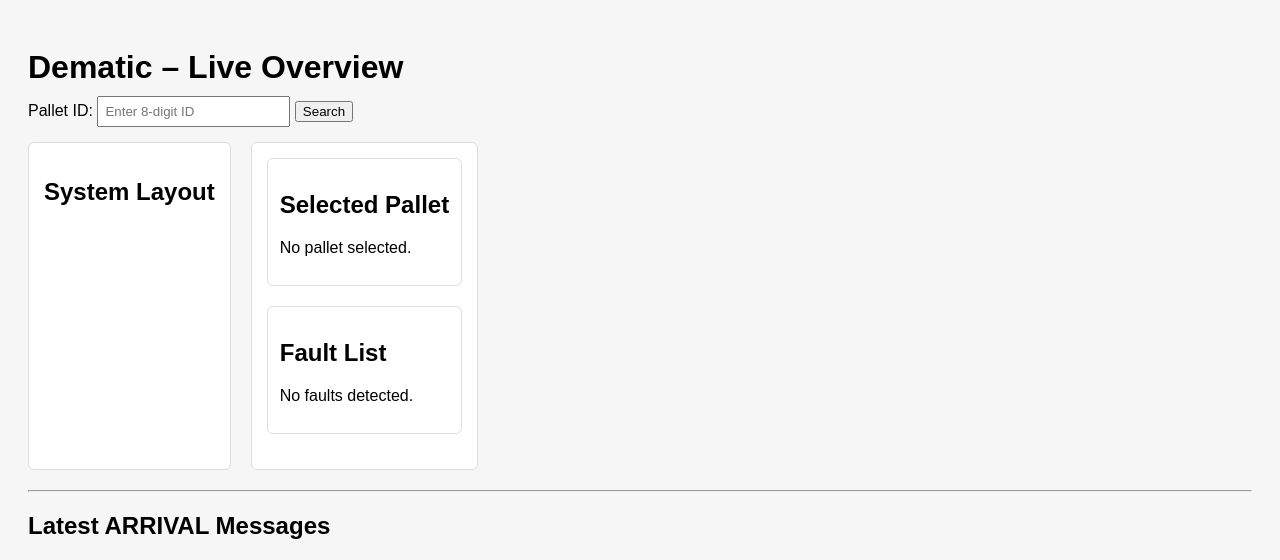
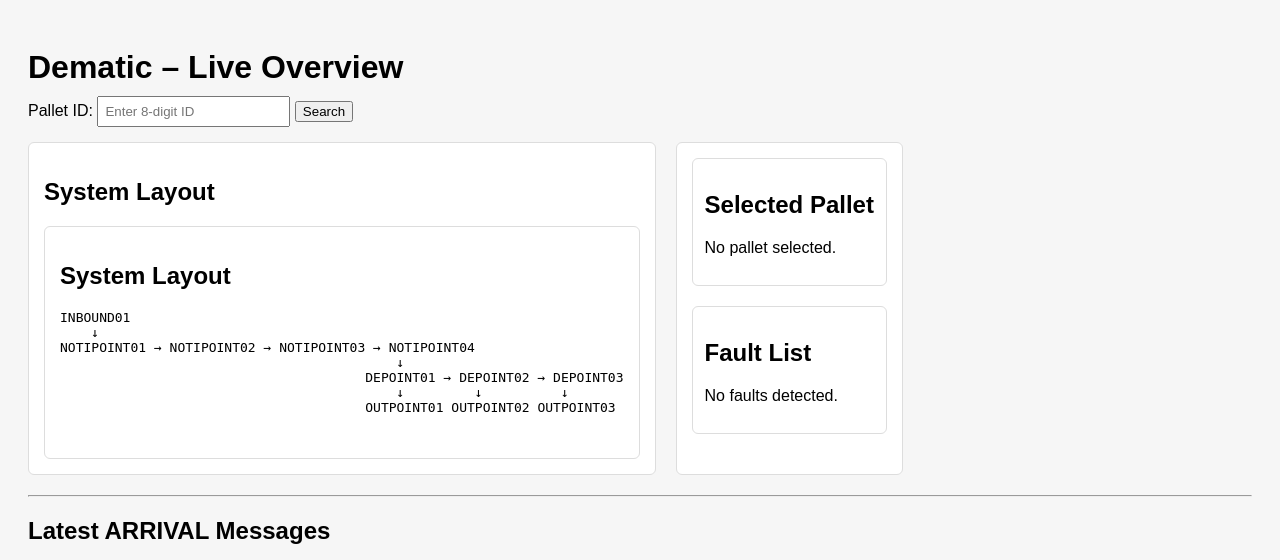
Before and after one commit to Zeesh212/Dematic-HackCamp, a Flask app: page / in a window 1280 px wide. Shown: the top 560 px of the page. Run offline with Flask 3, Linux system fonts and the light colour scheme.

Commit message:
Update index.html

```diff
--- a/Dematic_dashboard/templates/index.html
+++ b/Dematic_dashboard/templates/index.html
@@ -20,6 +20,21 @@
 
     <div class="diagram-box">
         <h2>System Layout</h2>
+        <div class="diagram-box">
+    <h2>System Layout</h2>
+
+    <pre class="system-diagram">
+INBOUND01
+    ↓
+NOTIPOINT01 → NOTIPOINT02 → NOTIPOINT03 → NOTIPOINT04
+                                           ↓
+                                       DEPOINT01 → DEPOINT02 → DEPOINT03
+                                           ↓         ↓          ↓
+                                       OUTPOINT01 OUTPOINT02 OUTPOINT03
+    </pre>
+
+</div>
+
 
     </div>
 
```
